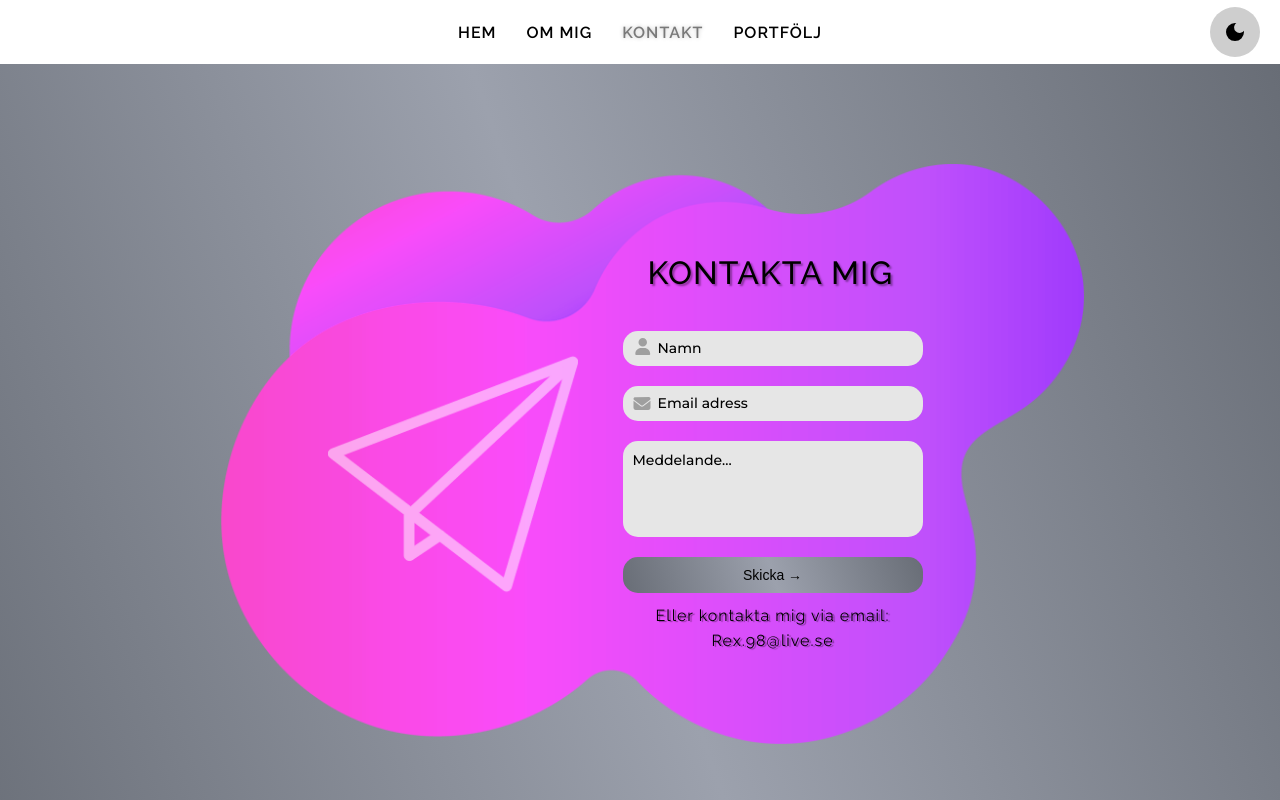
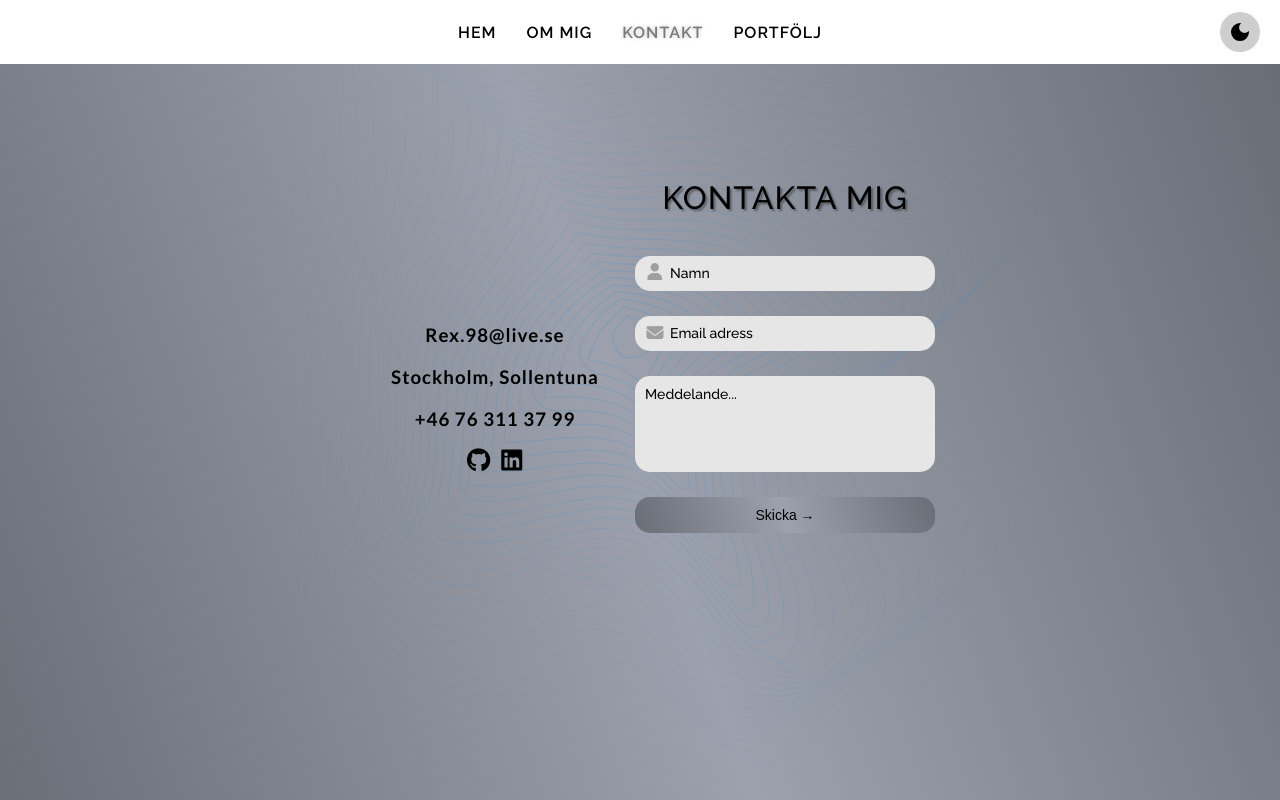
Before and after one commit to toobi-jpg/F25D-Uppgift-2, a plain HTML site: page F25D Uppgift 2/contact.html in a window 1280 px wide. Shown: the top 800 px of the page. Drawn offline with Linux system fonts and the light colour scheme.

Commit message:
design updates

```diff
--- a/F25D Uppgift 2/contact.html
+++ b/F25D Uppgift 2/contact.html
@@ -3,6 +3,7 @@
   <head>
     <meta charset="UTF-8" />
     <meta name="viewport" content="width=device-width, initial-scale=1.0" />
+    <link href="https://fonts.googleapis.com/css2?family=Lato:ital,wght@0,100;0,300;0,400;0,700;0,900;1,100;1,300;1,400;1,700;1,900&display=swap" rel="stylesheet">
     <link href="https://fonts.googleapis.com/css2?family=Raleway:ital,wght@0,100..900;1,100..900&display=swap" rel="stylesheet">
     <link rel="stylesheet" href="css/style.css" />
     <link rel="stylesheet" href="https://cdnjs.cloudflare.com/ajax/libs/font-awesome/6.7.2/css/all.min.css" integrity="sha512-Evv84Mr4kqVGRNSgIGL/F/aIDqQb7xQ2vcrdIwxfjThSH8CSR7PBEakCr51Ck+w+/U6swU2Im1vVX0SVk9ABhg==" crossorigin="anonymous" referrerpolicy="no-referrer" />
@@ -32,11 +33,20 @@
       <a href="portfolio.html" target="">Portfölj</a>
     </div>
     <main>
-      <div class="shape-container">
-        <img class="gradident-shape" src="./images/graidentshape1.png" alt="">
+      <div class="contact-page-container">
+        <img src="./images/asset.svg" alt="background stripes">
+        <div class="left-container">
+          <h3>Rex.98@live.se</h3>
+          <h3>Stockholm, Sollentuna</h3>
+          <h3>+46 76 311 37 99</h3>
+          <div class="contact-icons">
+            <a class="github" href="https://github.com/toobi-jpg" target="_blank">
+              <i id="githubicon" class="fa-brands fa-github fa-xl"></i>
+            </a>
+            <a class="linkedin" href="" target="_blank">
+              <i id="linkedinicon" class="fa-brands fa-linkedin fa-xl"></i>
+            </a>
           </div>
-      <div class="image-container">
-        <img class="paperplane" src="images/paper-plane-svgrepo-com.png" alt="paper plane image">
         </div>
         <div class="contact-container">
           <h1>Kontakta mig</h1>
@@ -47,8 +57,7 @@
             <input id="emailinput" type="email" for="email" placeholder="Email adress" />
             <textarea name="message" id="message" placeholder="Meddelande..." ></textarea>
             <input class="sendbutton" type="button" value="Skicka →">
-          <p>Eller kontakta mig via email:</p>
-          <p>Rex.98@live.se</p>
+        </div>
       </div>
     </main>
     <footer>
--- a/F25D Uppgift 2/css/style.css
+++ b/F25D Uppgift 2/css/style.css
@@ -11,7 +11,7 @@
   /* --card-gradient: #1a1a1a; */
   --card-gradient: linear-gradient(to top right, #0a0a0a, #0a0a0a, #0b1318);
   --card-elements: #272624;
-  --input-color: #373634;
+  --input-color: #1a1a1a;
   --text-placeholder: rgba(255, 255, 255, 0.4);
   --base-header: #1a1a1a;
   --darker-header-color: #0a0a0a;
@@ -71,8 +71,8 @@ header {
 #theme-switch {
   right: 20px;
   position: absolute;
-  height: 50px;
-  width: 50px;
+  height: 40px;
+  width: 40px;
   padding: 0;
   border-radius: 50%;
   background-color: var(--darker-header-color);
@@ -430,25 +430,25 @@ footer a {
 
 footer a i {
   margin-right: 5px;
-  color: #cac6c0;
+  color: var(--text-color);
   transition: color 0.4s ease;
 }
 
 footer a:hover i {
-  color: white;
+  color: var(--text-accent);
 }
 
 footer a:has(i:hover) label {
-  color: white;
+  color: var(--text-accent);
 }
 
 footer label:hover {
   cursor: pointer;
-  color: white;
+  color: var(--text-accent);
 }
 
 footer label {
-  color: #cac6c0;
+  color: var(--text-color);
   transition: color 0.4s ease;
 }
 
@@ -499,79 +499,85 @@ footer label {
   position: relative;
   flex-wrap: nowrap;
   background: var(--base-color);
+  height: 100vh;
 }
 
-.shape-container {
-  position: absolute;
-  margin-top: 100px;
-  margin-left: 40px;
-  min-width: 1000px;
-  width: 1000px;
-  min-height: 580px;
-  height: 580px;
-  z-index: 0;
-  box-shadow: none;
+.contact-page-container {
+  display: flex;
+  flex-direction: row;
+  justify-content: center;
+  align-items: center;
+  position: relative;
+  /* background: var(--card-gradient); */
+  width: 800px;
+  height: 550px;
+  /* overflow: hidden; */
   border: none;
 }
 
-.shape-container img {
-  width: 100%;
-  height: 100%;
-  object-fit: contain;
+.contact-page-container img {
+  position: absolute;
+  z-index: 0;
+  width: 800px;
+  height: auto;
+  object-fit: cover;
+  object-position: center;
+  opacity: 25%;
 }
 
-.paperplane {
-  margin-top: 300px;
-  margin-right: 15px;
-  height: 250px;
-  opacity: 50%;
-  z-index: 1;
-}
-
-.image-container {
+.left-container {
+  position: absolute;
   display: flex;
-  justify-content: flex-end;
+  flex-direction: column;
+  justify-content: center;
   align-items: center;
   background-color: transparent;
   box-shadow: none;
   z-index: 1;
   border: none;
+  width: 50%;
+  left: 40px;
+  gap: 20px;
+  overflow: hidden;
+  color: var(--text-color);
+  font-family: "Lato", serif;
 }
 
-@media (max-width: 699px) {
-  .image-container {
-    display: none;
-  }
+.contact-icons {
+  display: flex;
+  justify-content: center;
+  gap: 10px;
+  margin-top: 0px;
+  height: 25px;
+  width: 100px;
+  border: none;
+}
 
-  .contact-container {
-    align-items: center !important;
-    margin-right: 18px !important;
-  }
+.contact-icons i {
+  color: var(--text-color);
+}
 
-  .contact-container h1 {
-    margin-right: 20px;
-  }
+.contact-icons i:hover {
+  color: var(--text-accent);
 }
 
 .contact-container {
-  margin-top: 150px;
+  position: absolute;
   z-index: 1;
   display: flex;
   flex-direction: column;
-  align-items: flex-start;
+  align-items: center;
   background-color: transparent;
   box-shadow: none;
-  margin-right: 80px;
-  height: 550px;
-  margin-bottom: 22%;
   border: none;
+  width: 50%;
+  right: 40px;
 }
 
 .contact-container h1 {
   color: var(--text-color);
   font-weight: 500;
-  margin-top: 40px;
-  margin-left: 25px;
+  text-align: center;
   text-transform: uppercase;
   text-shadow: 2px 2px 2px rgba(0, 0, 0, 0.368);
 }
@@ -586,7 +592,7 @@ form {
   display: flex;
   flex-direction: column;
   align-items: center;
-  gap: 20px;
+  gap: 25px;
   width: 300px;
   margin-top: 40px;
 }
@@ -618,18 +624,18 @@ input {
 textarea {
   color: var(--text-color);
   font-weight: 500;
-  font-family: "Montserrat", serif;
+  font-family: "Raleway", serif;
 }
 
 textarea::placeholder {
-  font-family: "Montserrat", serif;
+  font-family: "Raleway", serif;
   font-weight: 500;
   font-size: 14px;
   color: var(--text-placeholder);
 }
 
 input::placeholder {
-  font-family: "Montserrat", serif;
+  font-family: "Raleway", serif;
   font-weight: 500;
   font-size: 14px;
   color: var(--text-placeholder);
@@ -687,7 +693,7 @@ form:has(#fullnameinput:focus) .idcard {
   opacity: 30%;
   height: 17px;
   flex-shrink: 0;
-  margin-top: 64px;
+  margin-top: 68px;
   margin-left: -261px;
   fill: var(--icon-fill);
 }
@@ -787,3 +793,27 @@ form:has(#emailinput:focus) .envelope {
   margin-top: 10px;
   font-weight: 500;
 }
+
+.portfolio main {
+}
+
+.portfolio main div {
+  display: flex;
+  flex-direction: column;
+  align-items: center;
+  text-align: center;
+  gap: 20px;
+  margin-left: 20px;
+  margin-right: 20px;
+  margin-top: 40px;
+  margin-bottom: 22%;
+  height: 540px;
+  width: 760px;
+  border-radius: 8px;
+  border: 1px solid var(--border-color);
+  position: relative;
+  padding: 15px;
+  line-height: 1.4rem;
+  color: var(--text-color);
+  background: var(--card-gradient);
+}
```
Also changed, not shown: F25D Uppgift 2/portfolio.html (+10 -0 lines), F25D Uppgift 2/images/asset.svg (added), F25D Uppgift 2/images/loginpageCUT.png (added). Lines whose indentation alone changed are shown as unchanged.
